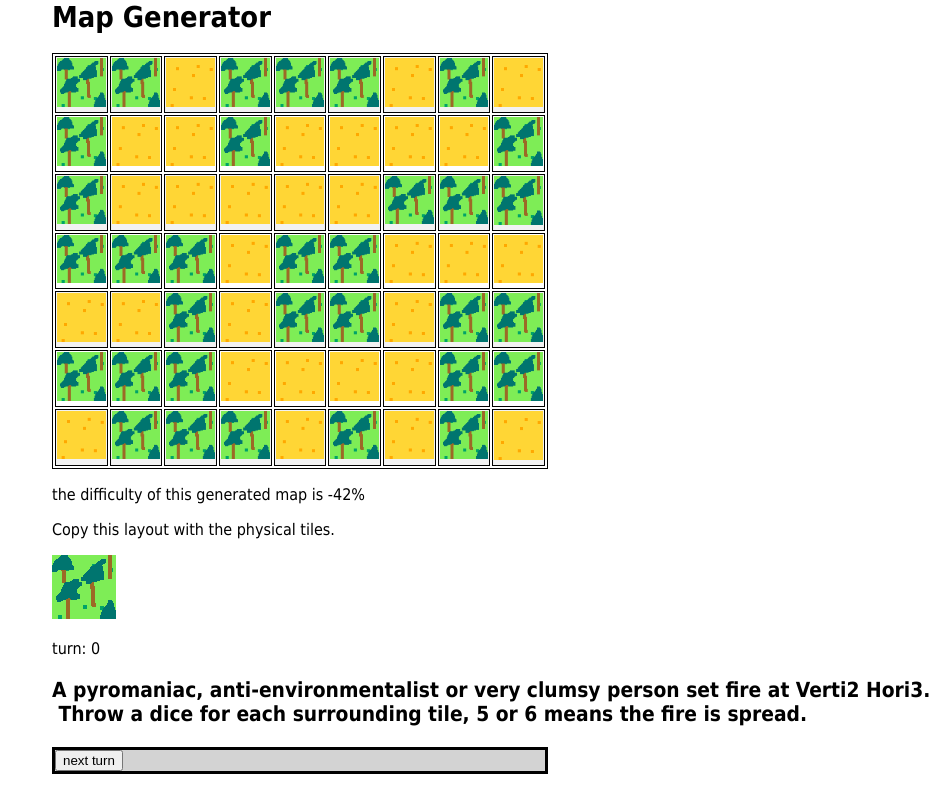
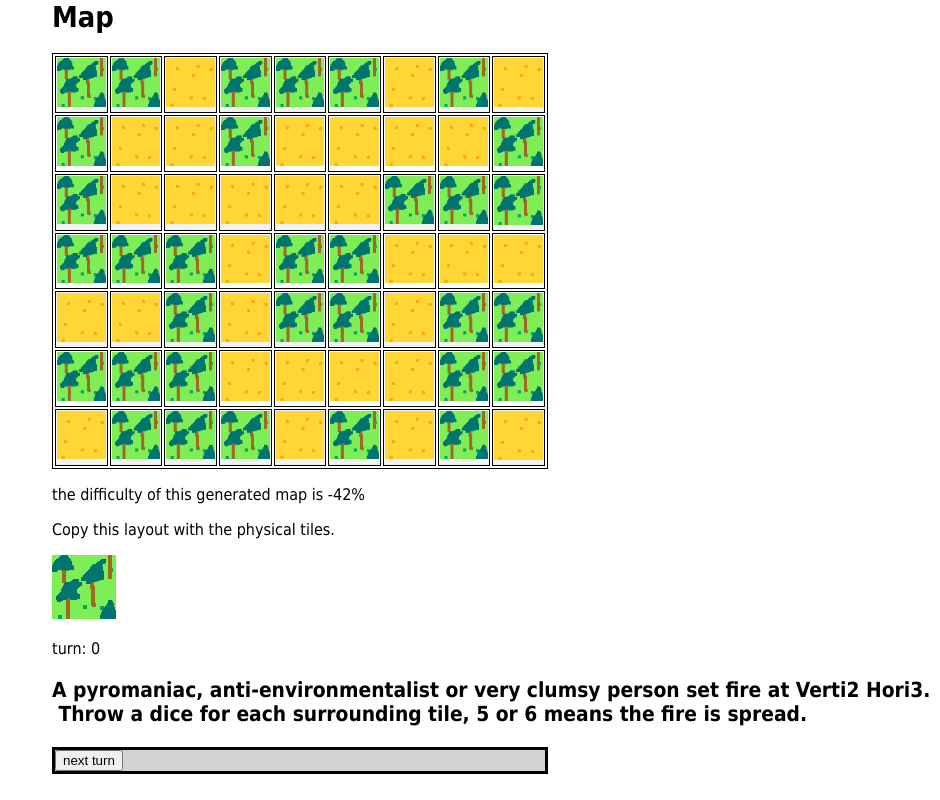
Before and after one commit to boukew99/hybrid, a plain HTML site: page map.html in a window 1280 px wide. Shown: the whole page, without its empty margins (340-1280 px from the left). Drawn offline with Linux system fonts and the light colour scheme.

Commit message:
map link fix

```diff
--- a/map.html
+++ b/map.html
@@ -6,7 +6,7 @@
 <link rel="stylesheet" href="style.css">
 <script src="map-files/script.js" defer></script>
 <title>Map Generator</title>
-<h1>Map Generator</h1>
+<h1>Map</h1>
 
 <table><tr>
 <td><img alt=desert src=map-files/desert.png></td>
```
Also changed, not shown: index.html (+1 -1 lines).
